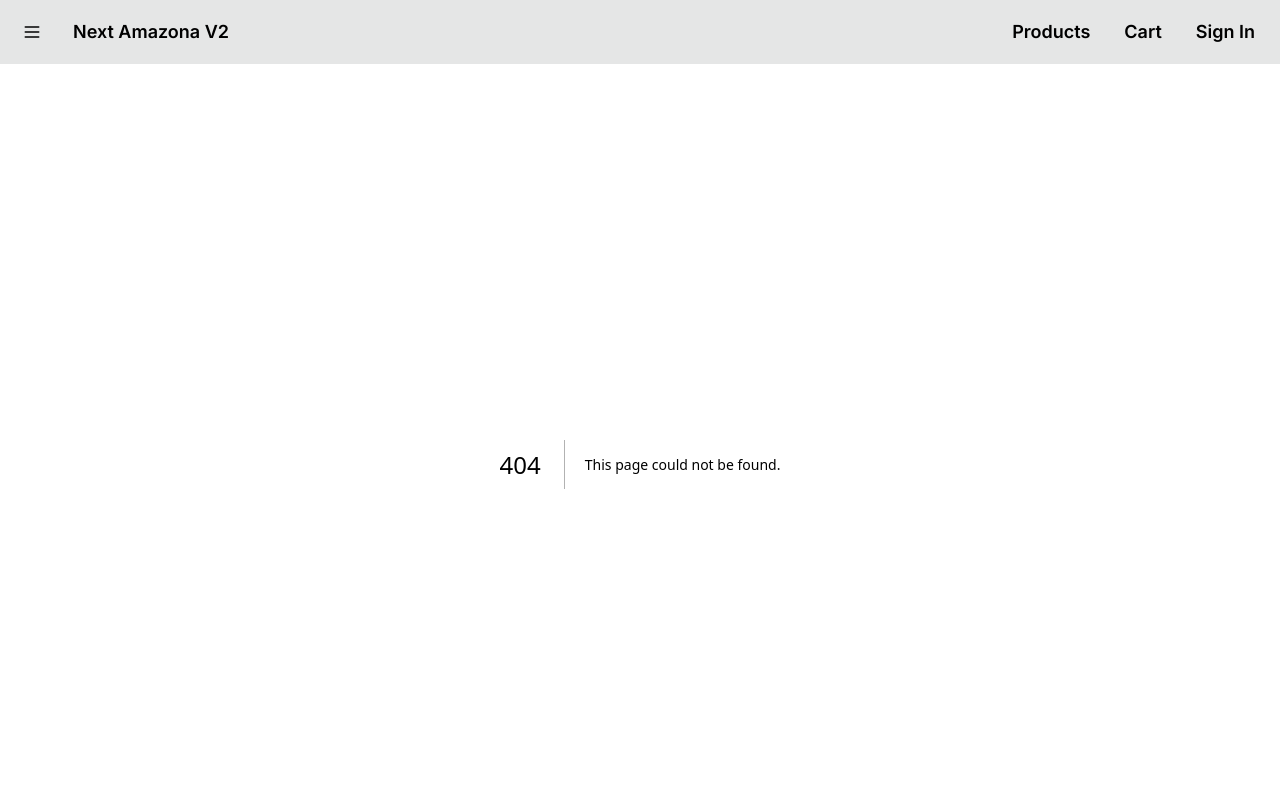
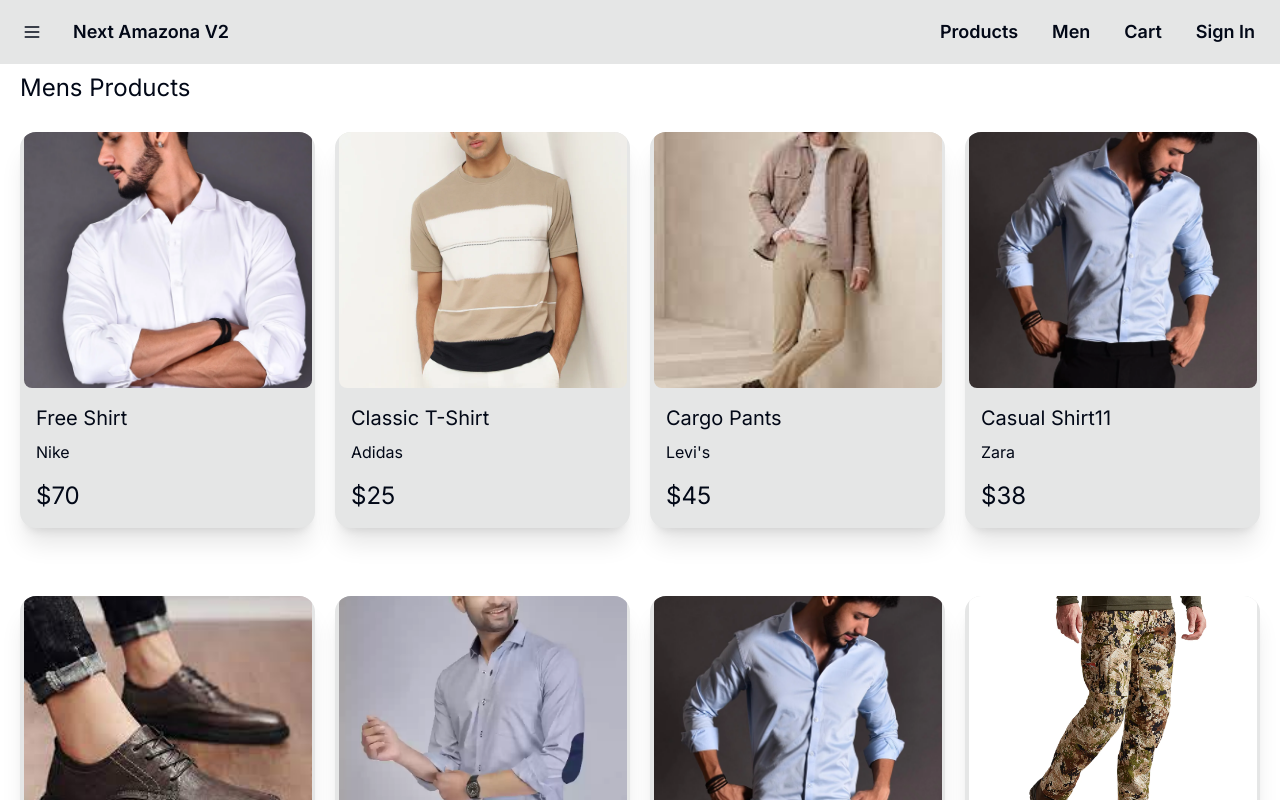
Before and after one commit to Rocky3112/Next-Amazon-V2, a Next.js app: page /men in a window 1280 px wide. Before the commit this address had no page. Shown: the top 800 px of the page. Built offline with nearby package versions, Linux system fonts and the light colour scheme.

Commit message:
mens category section completed

```diff
--- a/app/(front)/page.tsx
+++ b/app/(front)/page.tsx
@@ -1,10 +1,12 @@
 import ProductItem from "@/components/product/ProductItem";
 import data from "@/lib/data";
 import Image from "next/image";
+import Link from "next/link";
 
 export default function Home() {
   return (
     <>
+    <div className="py-5">
     <h2 className="text-2xl py-2">Latest Products</h2>
     <div className=" grid grid-cols-1 gap-5 md:grid-cols-3 lg:grid-cols-4">
       {
@@ -13,6 +15,10 @@
         ))
       }
     </div>
+    <div className="text-end">
+    <Link href="/allProducts" className='btn btn-outline'>See All Products</Link>
+  </div>
+    </div>
     </>
   );
 }
--- /dev/null
+++ b/app/men/page.tsx
@@ -0,0 +1,25 @@
+import Men from '@/components/Men/Men'
+import data from '@/lib/data'
+import React from 'react'
+
+const Mens = () => {
+    const mensData = data.products.filter((product) => product.category?.toLowerCase() === 'mens');
+
+  return (
+
+    <>
+
+    <h2 className="text-2xl py-2 lg:px-5 mx-auto lg:mx-0">Mens Products</h2>
+    <div className=" grid grid-cols-1 gap-5 md:grid-cols-3 lg:grid-cols-4 px-5">
+      {
+        mensData.map((product)=>(
+          <Men key={product.slug} product={product}></Men>
+        ))
+      }
+    </div>
+
+    </>
+  )
+}
+
+export default Mens
--- /dev/null
+++ b/components/Men/Men.tsx
@@ -0,0 +1,37 @@
+import { Product } from '@/lib/modals/ProductModal'
+import Image from 'next/image'
+import Link from 'next/link'
+import React from 'react'
+
+const Men = ({product}: {product:Product}) => {
+  return (
+    <div className='py-5'>
+    <div className="card bg-base-300 shadow-xl mb-2 ">
+    <figure>
+      <Link href={`/product/${product.slug}`}>
+        <Image
+          src={product.image}
+          alt={product.name}
+          width={300}
+          height={300}
+          priority
+          className="object-cover object-center of h-64 w-72 rounded-lg hover:scale-110 duration-500"
+        />
+      </Link>
+    </figure>
+    <div className="card-body p-4">
+      <Link href={`/product/${product.slug}`}>
+        <h2 className="card-title font-normal">{product.name}</h2>
+      </Link>
+      <p className="mb-2">{product.brand}</p>
+      <div className="card-actions flex items-center justify-between">
+        <span className="text-2xl">${product.price}</span>
+      </div>
+    </div>
+  </div>
+
+  </div>
+  )
+}
+
+export default Men
--- a/components/header/Menu.tsx
+++ b/components/header/Menu.tsx
@@ -16,6 +16,11 @@
         <li>
                 <Link href="/allProducts" className='btn btn-ghost rounded-btn text-lg'>
                     Products
+                </Link>
+            </li>
+        <li>
+                <Link href="/men" className='btn btn-ghost rounded-btn text-lg'>
+                    Men
                 </Link>
             </li>
             <li>
--- a/components/product/ProductItem.tsx
+++ b/components/product/ProductItem.tsx
@@ -28,6 +28,7 @@
         </div>
       </div>
     </div>
+
     </div>
   )
 }
--- a/lib/modals/ProductModal.tsx
+++ b/lib/modals/ProductModal.tsx
@@ -6,7 +6,7 @@
     banner?: string
     brand: string
     description: string
-    category: string
+    category?: string
     subcategory: string
     product?: string
     price: number
```
